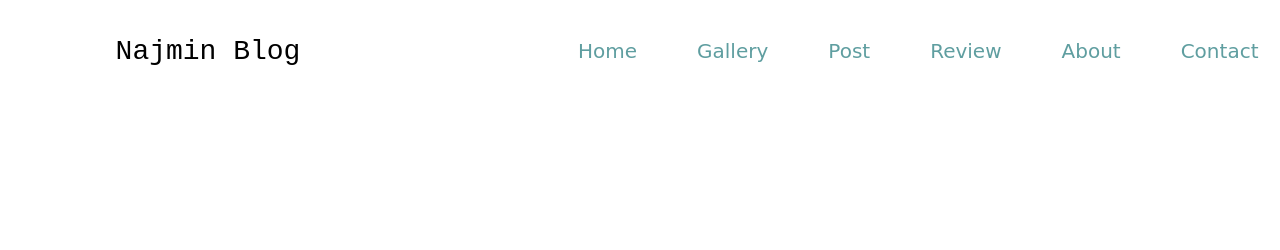
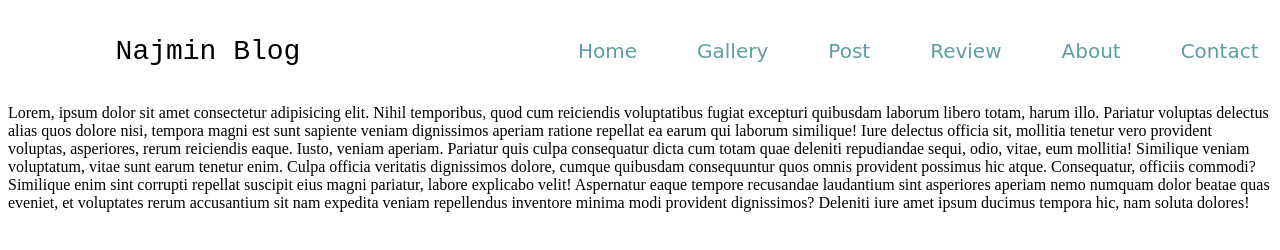
Before and after one commit to laizuakram1/Najmin-blog, a plain HTML site: page index.html in a window 1280 px wide. Drawn offline with Linux system fonts and the light colour scheme.

Commit message:
add paragraph

```diff
--- a/index.html
+++ b/index.html
@@ -26,5 +26,9 @@
             </div>
         </nav>
     </header>
+
+    <body>
+        <p>Lorem, ipsum dolor sit amet consectetur adipisicing elit. Nihil temporibus, quod cum reiciendis voluptatibus fugiat excepturi quibusdam laborum libero totam, harum illo. Pariatur voluptas delectus alias quos dolore nisi, tempora magni est sunt sapiente veniam dignissimos aperiam ratione repellat ea earum qui laborum similique! Iure delectus officia sit, mollitia tenetur vero provident voluptas, asperiores, rerum reiciendis eaque. Iusto, veniam aperiam. Pariatur quis culpa consequatur dicta cum totam quae deleniti repudiandae sequi, odio, vitae, eum mollitia! Similique veniam voluptatum, vitae sunt earum tenetur enim. Culpa officia veritatis dignissimos dolore, cumque quibusdam consequuntur quos omnis provident possimus hic atque. Consequatur, officiis commodi? Similique enim sint corrupti repellat suscipit eius magni pariatur, labore explicabo velit! Aspernatur eaque tempore recusandae laudantium sint asperiores aperiam nemo numquam dolor beatae quas eveniet, et voluptates rerum accusantium sit nam expedita veniam repellendus inventore minima modi provident dignissimos? Deleniti iure amet ipsum ducimus tempora hic, nam soluta dolores!</p>
+    </body>
 </body>
 </html>
```
